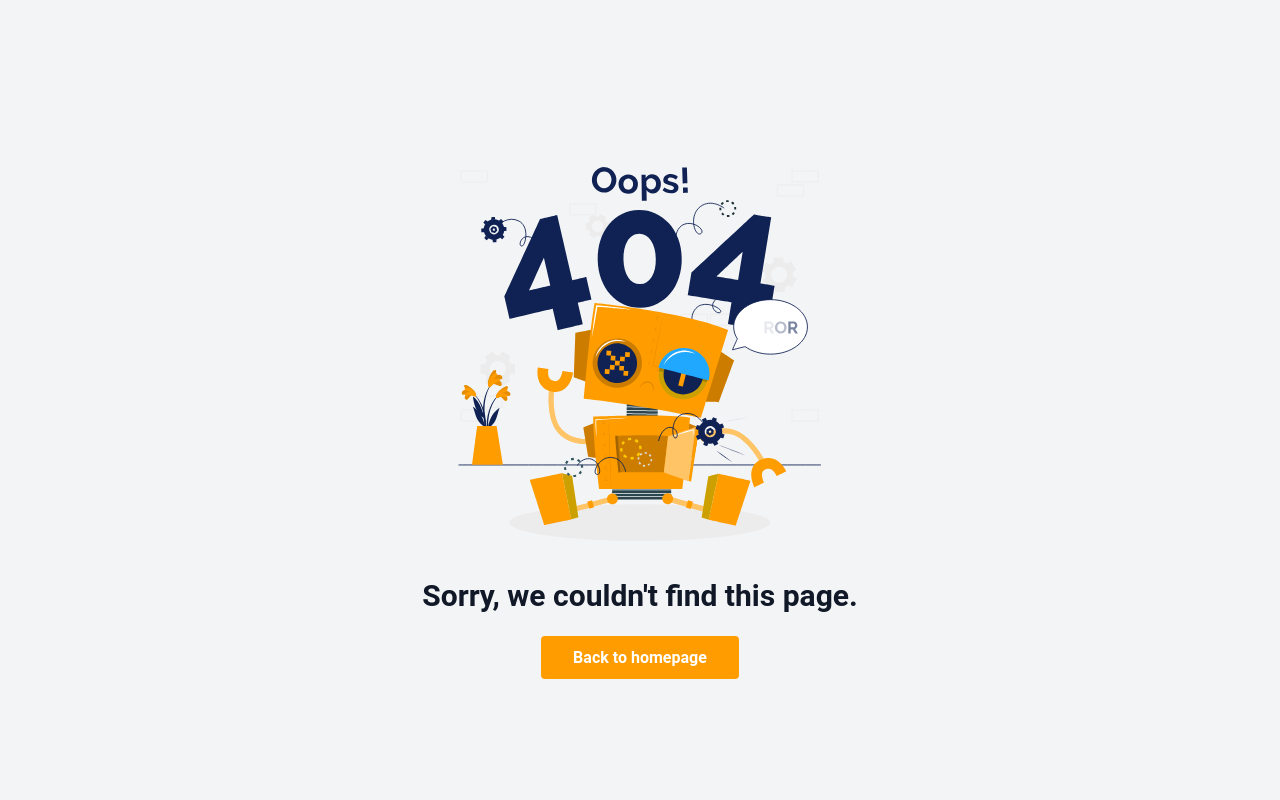
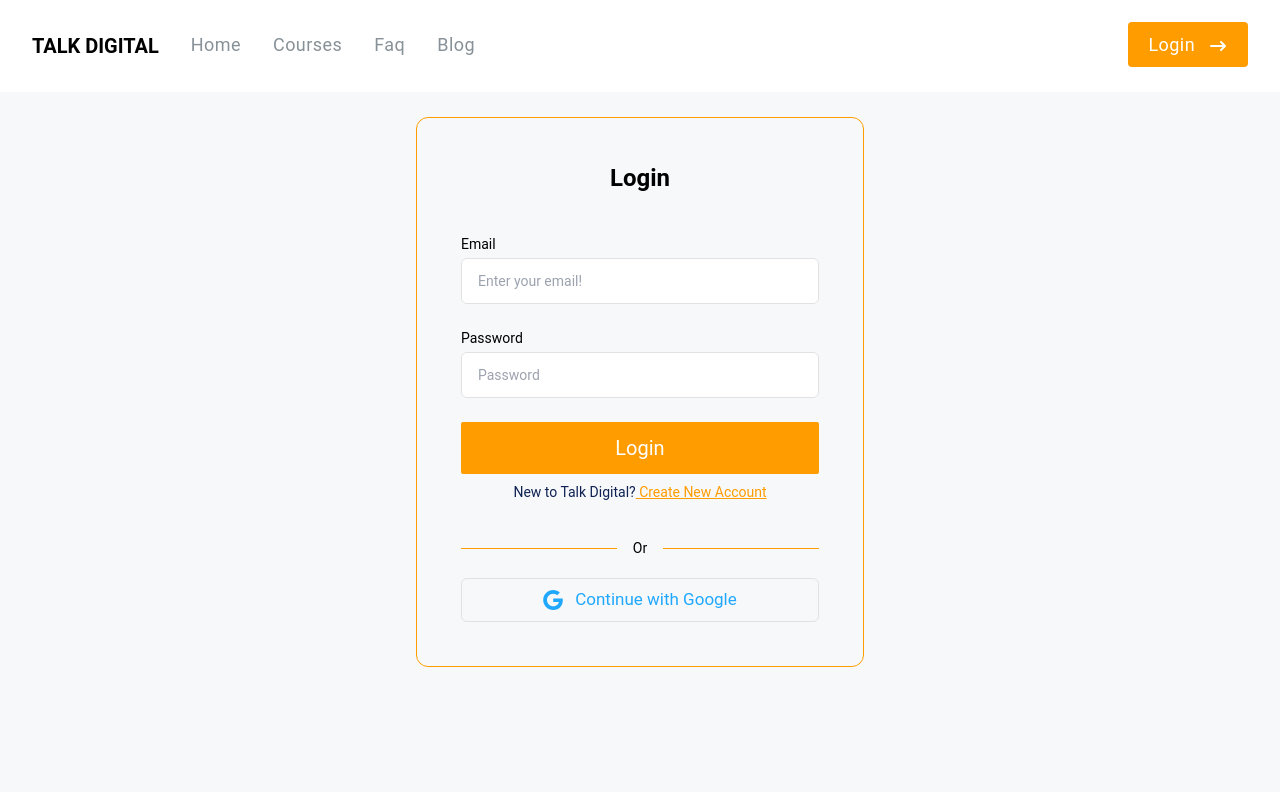
Before and after one commit to nwebpro/talk-digital-client, a React (Create React App) app: page /login in a window 1280 px wide. Shown: the top 800 px of the page. Built offline with nearby package versions, Linux system fonts and the light colour scheme.

Commit message:
Login page component added

```diff
--- /dev/null
+++ b/src/pages/Login/Login.jsx
@@ -0,0 +1,41 @@
+import React from 'react';
+import { Link } from 'react-router-dom';
+
+const Login = () => {
+    return (
+        <section className='h-screen -mt-[76px] md:-mt-[100px] flex items-center justify-center z-0'>
+            <div className="w-full mx-auto max-w-md rounded-xl border border-theme-default p-11 my-24" data-aos='fade-up' data-aos-duration='1000'>
+                <h1 className="text-2xl font-bold text-center mb-10">Login</h1>
+                <form novalidate="" action="" className="space-y-6 ng-untouched ng-pristine ng-valid">
+                    <div className="space-y-1 text-sm">
+                        <label htmlFor="email" className="block">Email</label>
+                        <input type="email" name="email" placeholder="Enter your email!" className="w-full px-4 py-3 rounded-md border border-[#e2e1e1] text-heading-text focus:outline-theme-default focus:outline-1 text-sm" />
+                    </div>
+                    <div className="space-y-1 text-sm">
+                        <label htmlFor="password" className="block">Password</label>
+                        <input type="password" name="password" placeholder="Password" className="w-full px-4 py-3 rounded-md border border-[#e2e1e1] text-heading-text focus:outline-theme-default focus:outline-1 text-sm" />
+                    </div>
+                    <button className="block w-full p-3 text-center rounded-sm bg-theme-default text-white text-xl">Login</button>
+                </form>
+                <p className="text-sm text-center sm:px-6 text-heading-text mt-2">New to Talk Digital?
+                    <Link to="/register" className="text-theme-default underline"> Create New Account</Link>
+                </p>
+                <div className="flex items-center pt-4 space-x-1 my-5">
+                    <div className="flex-1 h-px sm:w-16 bg-theme-default"></div>
+                    <p className="px-3 text-sm text-">Or</p>
+                    <div className="flex-1 h-px sm:w-16 bg-theme-default"></div>
+                </div>
+                <div className="flex justify-center space-x-4">
+                    <button aria-label="Login with Google" type="button" className="flex items-center justify-center w-full py-2 border border-[#e2e1e1] rounded-md text-theme-secondary">
+                        <svg xmlns="http://www.w3.org/2000/svg" viewBox="0 0 32 32" className="w-5 h-5 fill-current">
+                            <path d="M16.318 13.714v5.484h9.078c-0.37 2.354-2.745 6.901-9.078 6.901-5.458 0-9.917-4.521-9.917-10.099s4.458-10.099 9.917-10.099c3.109 0 5.193 1.318 6.38 2.464l4.339-4.182c-2.786-2.599-6.396-4.182-10.719-4.182-8.844 0-16 7.151-16 16s7.156 16 16 16c9.234 0 15.365-6.49 15.365-15.635 0-1.052-0.115-1.854-0.255-2.651z"></path>
+                        </svg>
+                        <p className='ml-3 text-[17px]'> Continue with Google</p>
+                    </button>
+                </div>
+            </div>
+        </section>
+    );
+};
+
+export default Login;
--- a/src/route/Route.js
+++ b/src/route/Route.js
@@ -6,6 +6,7 @@ import CourseDetails from "../pages/CourseDetails/CourseDetails"
 import Courses from "../pages/Courses/Courses"
 import ErrorPage from "../pages/ErrorPage/ErrorPage"
 import Home from "../pages/Home/Home"
+import Login from "../pages/Login/Login"
 
 export const router = createBrowserRouter([
     {
@@ -42,6 +43,10 @@ export const router = createBrowserRouter([
                 path: '/checkout/:courseId',
                 loader: ({ params }) => fetch(`https://talk-digital.vercel.app/course/${params.courseId}`),
                 element: <CheckoutPage />
+            },
+            {
+                path: '/login',
+                element: <Login />
             }
         ]
     }
```
